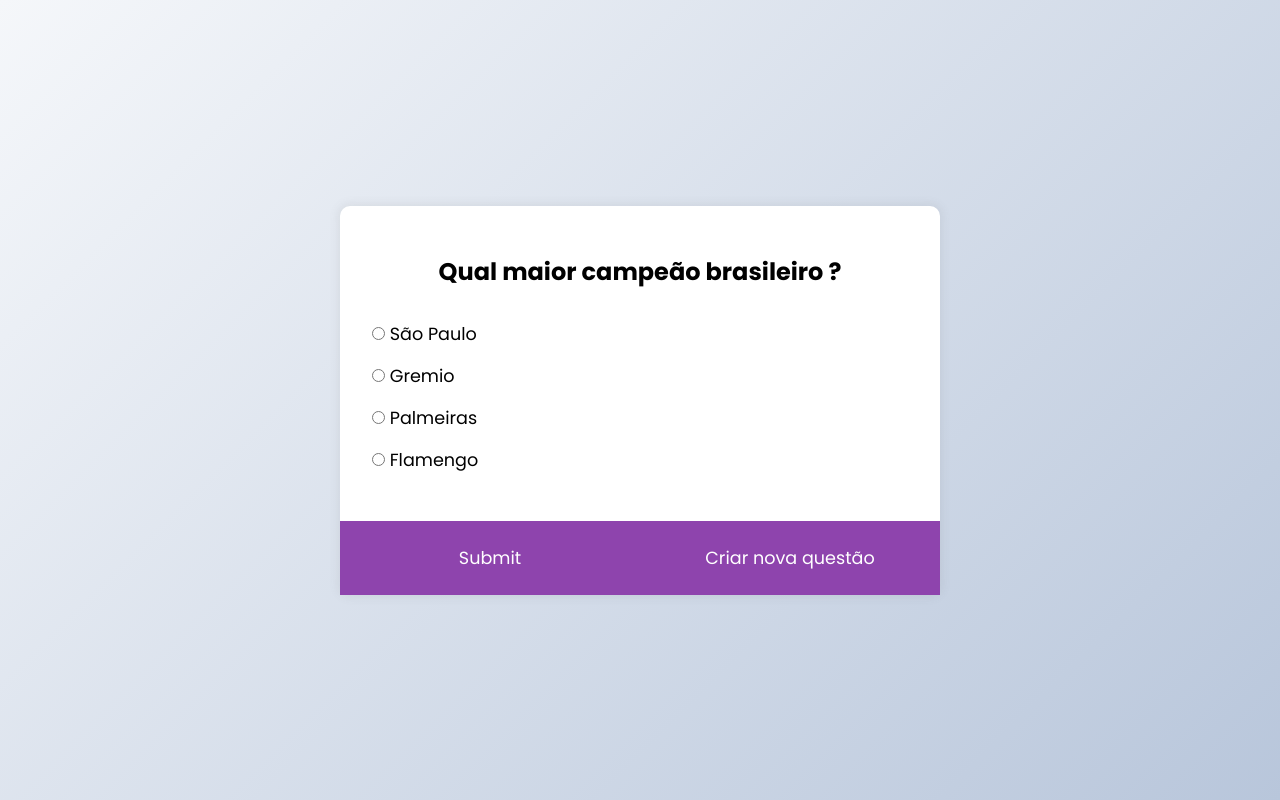
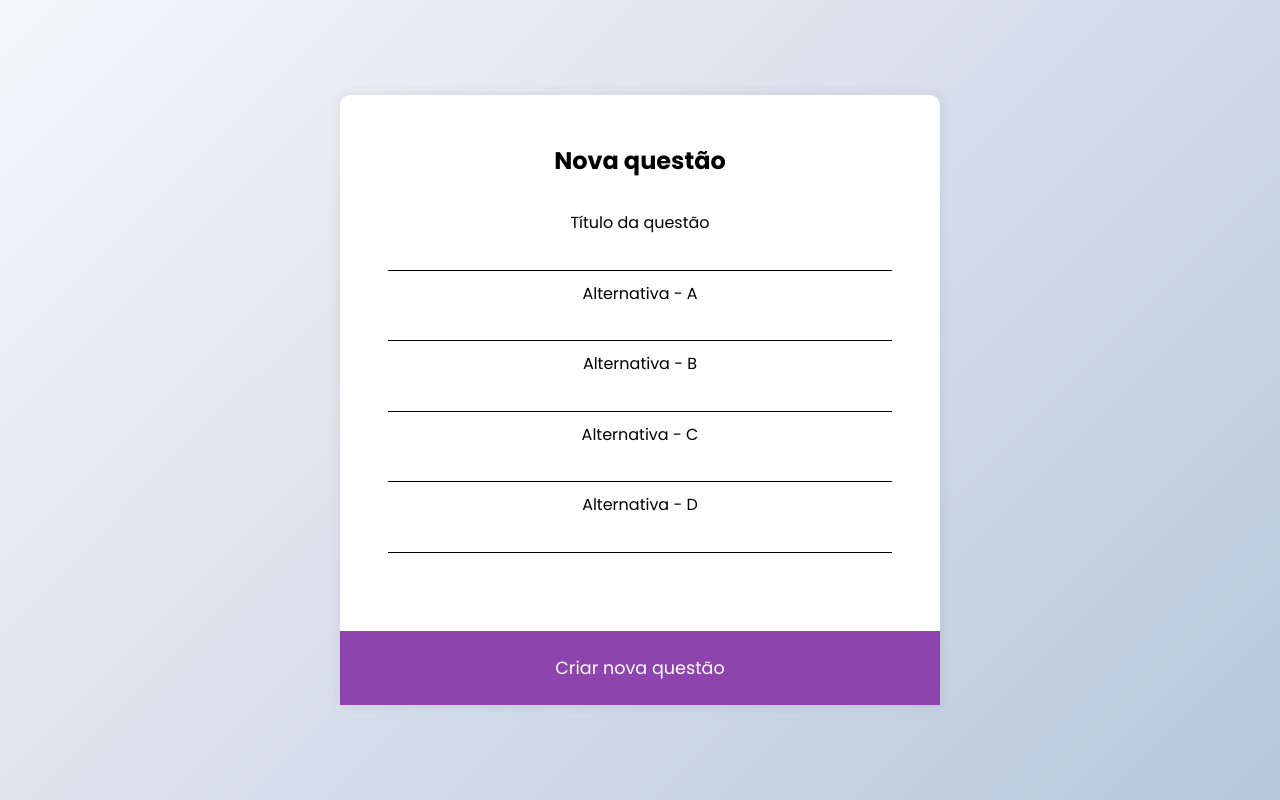
Before and after one commit to LucaasM/Quiz, a plain HTML site: page index.html in a window 1280 px wide. Both pictures are taken after a click on the button "Criar nova questão". Drawn offline with Linux system fonts and the light colour scheme.

Commit message:
Interface de criaçao de questoes

```diff
--- a/CSS/style.css
+++ b/CSS/style.css
@@ -80,3 +80,30 @@ button {
 button:hover {
     background-color: #732d91;
 }
+
+.newQuestion {
+
+    padding: 1rem;
+
+    display: flex;
+
+    flex-direction: column;
+
+    align-items: center;
+    justify-content: center;
+}
+
+.newQuestion input {
+    margin: 10px 0;
+    padding: 0.3rem;
+    width: 100%;
+
+    border: none;
+    border-bottom: solid 1px;
+}
+
+
+#createQuestion {
+    margin-top: 20px;
+    width: 106%;
+}
--- a/JS/main.js
+++ b/JS/main.js
@@ -57,7 +57,10 @@ const d_text = document.getElementById('d_text');
 const answerEl = document.querySelectorAll('.answer');
 
 
-const btnSubmit = document.getElementById('submit')
+
+const btnNewQuestion = document.getElementById('newQuestion');
+const btnSubmit = document.getElementById('submit');
+
 
 let currentQuiz = 0;
 let score = 0;
@@ -126,3 +129,70 @@ btnSubmit.addEventListener('click', () => {
 
     }
 });
+
+btnNewQuestion.addEventListener('click', function(){
+    quiz.innerHTML = `
+
+    <div class="quiz-header" >
+            <h2 id="question">Nova questão</h2>
+        <div class="newQuestion">
+
+            <label for="title">Título da questão</label>
+            <input type="text" id="title" >
+
+
+            <label for="a_new">Alternativa - A</label>
+            <input type="text" id="a_new" >
+
+            <label for="b_new">Alternativa - B</label>
+            <input type="text" id="b_new" >
+
+
+            <label for="c_new">Alternativa - C</label>
+            <input type="text" id="c_new" >
+
+            <label for="d_new">Alternativa - D</label>
+            <input type="text" id="d_new" >
+
+
+
+
+        </div>
+
+    </div>
+
+<div class="botoes">
+
+    <button type="submit" id="createQuestion">Criar nova questão </button>
+
+
+</div>
+
+    `
+
+    const btnCreateQuestion = document.getElementById('createQuestion');
+    const titleEl = document.getElementById('title');
+    const altAEl = document.getElementById('a_new');
+    const altBEl = document.getElementById('b_new');
+    const altCEl = document.getElementById('c_new');
+    const altDEl = document.getElementById('d_new');
+
+
+
+    btnCreateQuestion.addEventListener('click', function(){
+
+
+        const title = titleEl.value;
+        const altA = altAEl.value;
+        const altB = altBEl.value;
+        const altC = altCEl.value;
+        const altD = altDEl.value;
+
+        console.log(title, altA, altB, altC, altD)
+
+
+
+
+
+    })
+})
--- a/index.html
+++ b/index.html
@@ -40,7 +40,7 @@
 
         <div class="botoes">
             <button type="submit" id="submit">Submit</button>
-            <button >Criar nova questão </button>
+            <button type="submit" id="newQuestion">Criar nova questão </button>
 
 
         </div>
```
